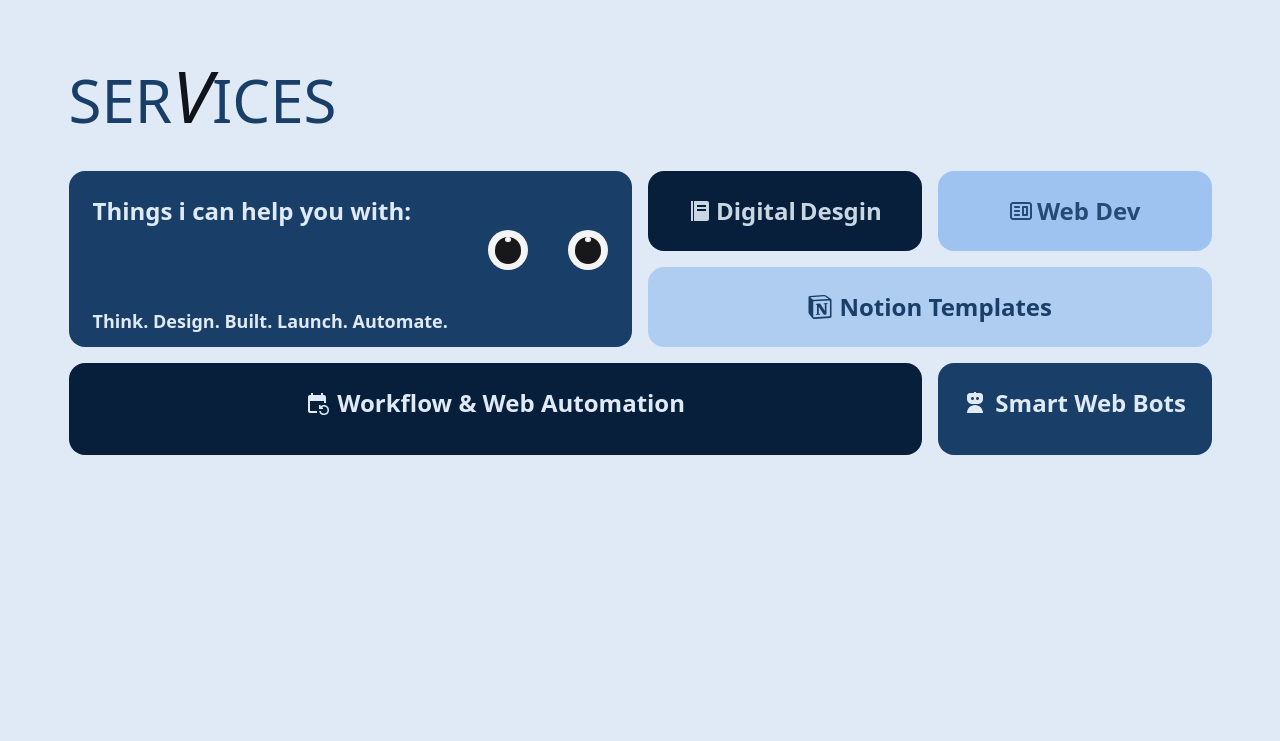
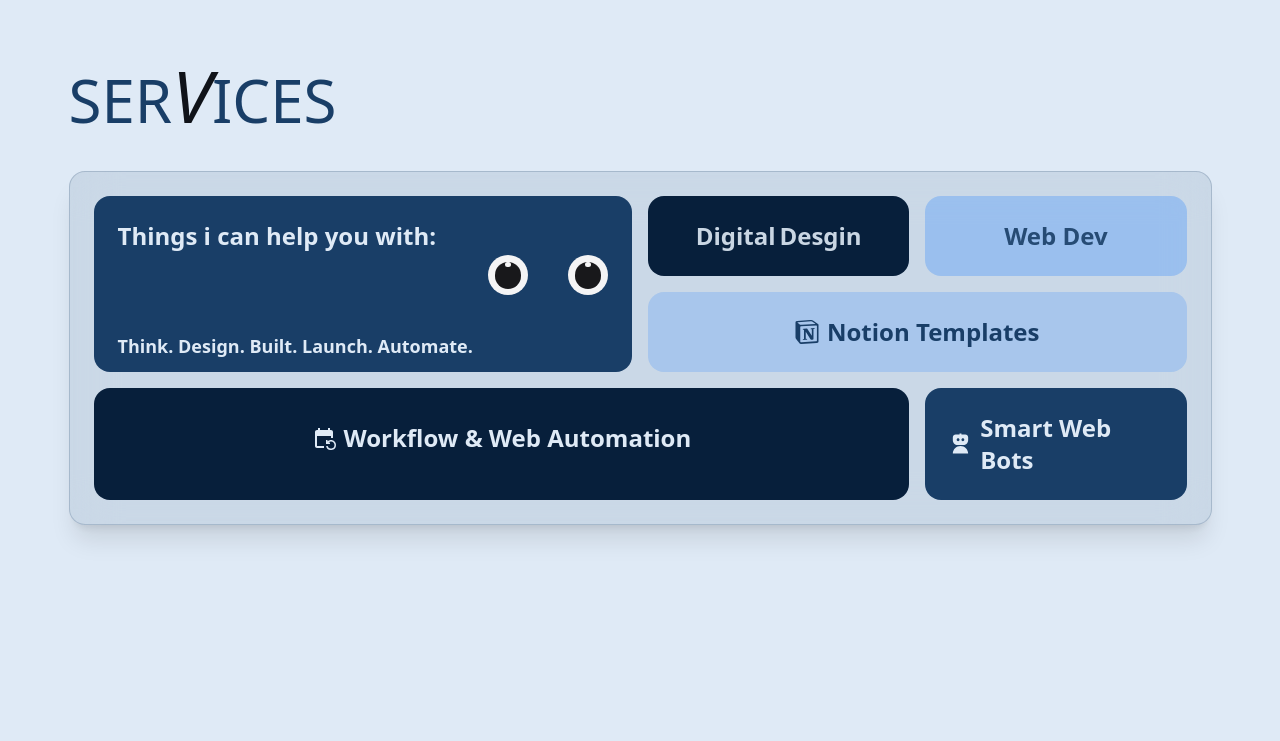
Before and after one commit to Dru-429/portfolio, a Next.js app: page / in a window 1280 px wide. Shown: the part 4460-5201 px from the top of the page. Built offline with nearby package versions, Linux system fonts and the light colour scheme.

Commit message:
Ench/Add bg,Fixed/resp

```diff
--- a/app/components/servi/RevealBento.jsx
+++ b/app/components/servi/RevealBento.jsx
@@ -10,7 +10,7 @@
 
 export const RevealBento = () => {
   return (
-    <div className="mt-10  text-background ">
+    <div className="text-background ">
       <motion.div
         initial="initial"
         animate="animate"
@@ -80,7 +80,7 @@
       className="col-span-6 md:col-span-3 bg-accent text-accent-foreground font-semibold hover:bg-foreground hover:text-accent-foreground hover:font-bold transition-all duration-100"
     >
       <div className="text-2xl z-10 opacity-90 flex flex-col md:flex-row gap-1 justify-center items-center text-background">
-        <BiSolidFoodMenu />
+        <BiSolidFoodMenu className="hidden sm:visible"/>
         <div>Digital</div>
         <div>Desgin</div>
       </div>
@@ -96,7 +96,7 @@
       <div
         className="text-2xl z-10 opacity-90 flex flex-col md:flex-row gap-1 justify-center items-center"
       >
-        <CgWebsite /> {" "}
+        <CgWebsite className="hidden sm:visible"/> {" "}
         Web Dev
       </div>
     </Block>
@@ -107,7 +107,7 @@
         scale: 1.1,
       }}
       transition={{ duration: 0.2, ease: easeIn }}
-      className="col-span-6 md:col-span-6 bg-primary/60 text-2xl text-primary-foreground opacity-90 font-semibold hover:bg-primary hover:text-primary-foreground hover:font-bold transition-all duration-200"
+      className="col-span-12 md:col-span-6 bg-primary/60 text-2xl text-primary-foreground opacity-90 font-semibold hover:bg-primary hover:text-primary-foreground hover:font-bold transition-all duration-200"
     >
       <div className="flex justify-center items-center h-full text-2xl gap-2">
         <span className="text-2xl ">
@@ -162,9 +162,9 @@
         duration: 0.1,
         ease: easeInOut,
       }}
-      className="col-span-6 flex flex-row md:flex-col items-center gap-4 md:col-span-3 bg-secondary text-secondary-foreground hover:bg-secondary hover:text-secondary-foreground transition-all duration-100 text-2xl font-semibold hover:font-bold "
+      className="col-span-12 flex flex-row md:flex-col items-center gap-4 md:col-span-3 bg-secondary text-secondary-foreground hover:bg-secondary hover:text-secondary-foreground transition-all duration-100 text-2xl font-semibold"
     >
-      <p className="mb-3 text-2xl flex items-center justify-center w-full gap-2">
+      <p className=" text-2xl flex items-center justify-center w-full gap-2">
         <RiRobot3Fill /> Smart Web Bots
       </p>
     </Block>
@@ -172,12 +172,13 @@
 };
 
 const BottomBlock = () => (
-  <Block className="md:hidden visible col-span-12 flex items-center bg-text text-2xl text-background font-semibold">
+  <Block className="md:hidden visible col-span-12 flex items-center bg-foreground text-2xl text-background font-semibold">
     <p className=" text-xl tracking-tighter font-semibold flex items-center justify-center w-full gap-2">
       Think. Design. Built. Launch. Automate.
     </p>
   </Block>
 );
+
 const AutomationBlock = () => (
   <Block
     whileHover={{
--- a/app/components/servi/Services.jsx
+++ b/app/components/servi/Services.jsx
@@ -14,7 +14,7 @@
           />
         </div>
 
-        <div className="w-full ">
+        <div className="w-full p-6 mt-10 backdrop-blur-xl bg-secondary/10 hover:bg-secondary/15 border border-secondary/20 hover:border-secondary/30 rounded-2xl shadow-xl hover:shadow-2xl flex flex-col-reverse justify-between items-center gap-10 md:flex-row transition-all duration-500">
           <RevealBento />
         </div>
       </div>
```
